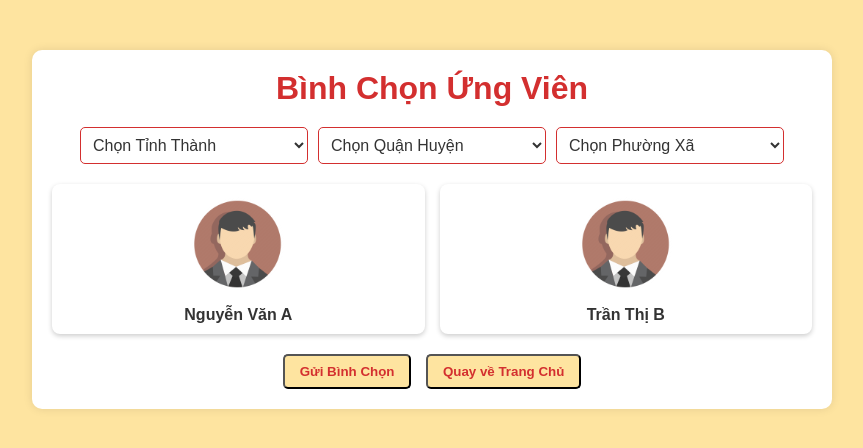
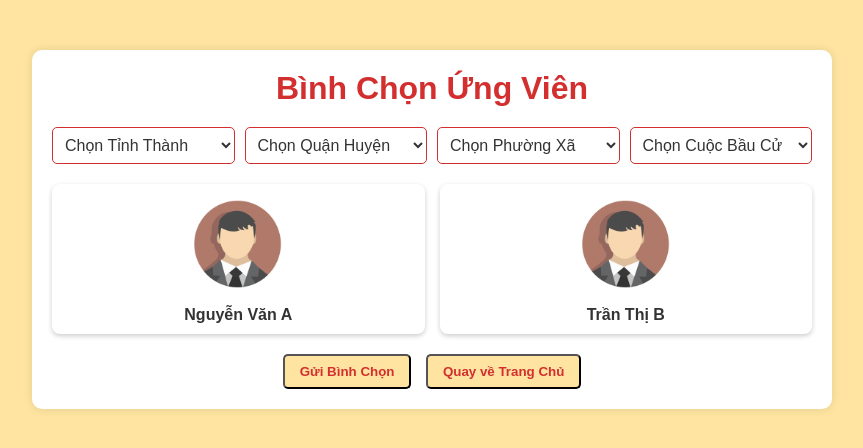
Before and after one commit to Glaydys/VotingBlockchain, a Flask app: page /vote in a window 1280 px wide. Shown: the top 448 px of the page, without its empty margins (208-1071 px from the left). Run offline with Flask 3, Linux system fonts and the light colour scheme; some libraries are stand-ins or nearby versions.

Commit message:
layout vote

```diff
--- a/templates/vote.html
+++ b/templates/vote.html
@@ -8,6 +8,8 @@
     <script src="{{ url_for('static', filename='script/vote.js') }}" defer></script>
     <script src="https://esgoo.net/scripts/jquery.js"></script>
     <link rel="stylesheet" href="https://cdnjs.cloudflare.com/ajax/libs/font-awesome/6.4.2/css/all.min.css">
+    <script src="https://code.jquery.com/jquery-3.6.0.min.js"></script>
+
 </head>
 <body>
     <div class="vote-container">
@@ -24,6 +26,9 @@
                 </select>
                 <select class="css_select" id="phuong" name="phuong">
                     <option value="0">Chọn Phường Xã</option>
+                </select>
+                <select class="css_select" id="cuocBauCu" name="cuocBauCu">
+                    <option value="0">Chọn Cuộc Bầu Cử</option>
                 </select>
             </div>
         </div>
```
Also changed, not shown: static/uploads/473271729_1301618174445590_9091991478526517260_n.png (added).
